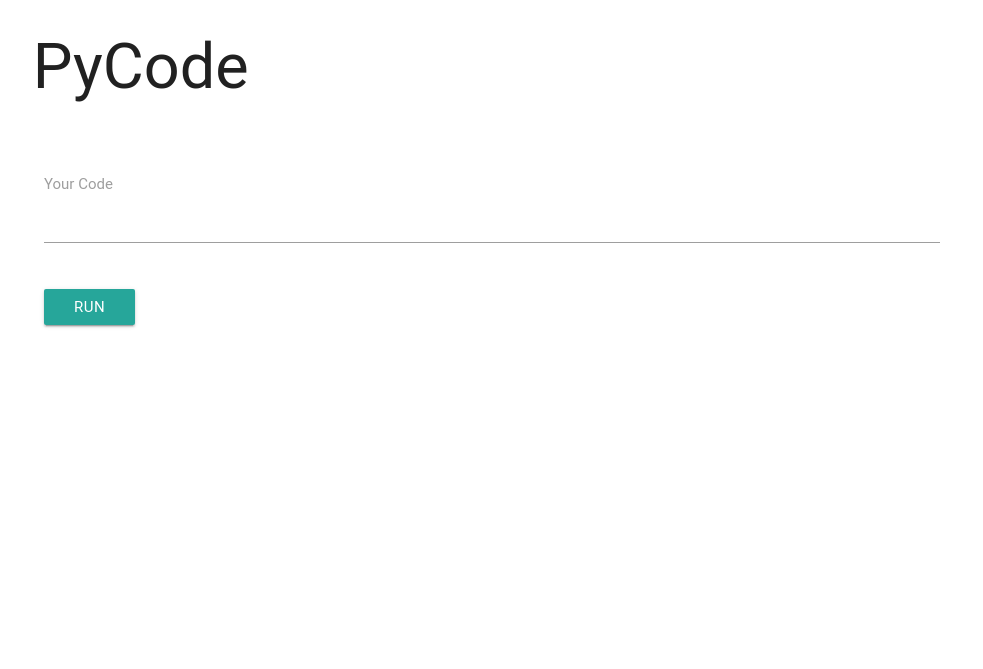
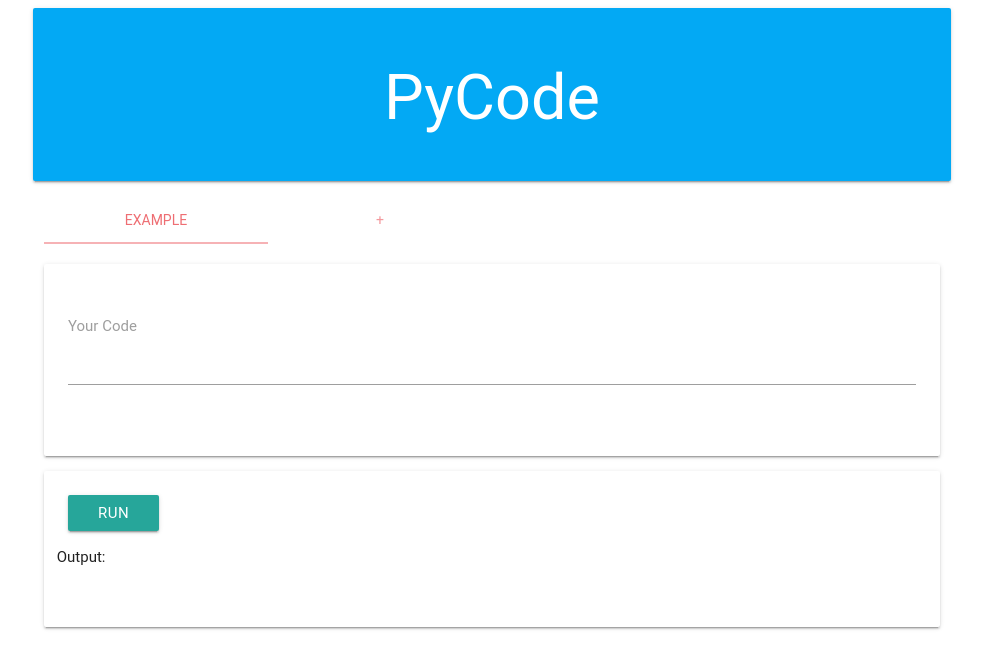
Before and after one commit to jl4282/PyCode, a Flask app: page / in a window 1280 px wide. Shown: the top 669 px of the page, without its empty margins (148-1131 px from the left). Run offline with Flask 2, Linux system fonts and the light colour scheme; some libraries are stand-ins or nearby versions; some web fonts are replaced.

Commit message:
updated styling, started to implement tabs that will eventually be for new files

```diff
--- a/templates/home.html
+++ b/templates/home.html
@@ -2,14 +2,30 @@
 {% block title %}Home{% endblock %}
 
 {% block content %}
+<div class="row">
+    <div class="col s12">
+      <ul class="tabs">
+        <li class="tab col s3"><a href="#test1" class="active">Example</a></li>
+          <!-- on click, add a tab -->
+        <li class="tab col s3"><a href="#test2">+</a></li>
+        <!--<li class="tab col s3"><a href="#test4">Add</a></li>-->
+      </ul>
+    </div>
+</div>
+<div id="test1" class="card-panel">
     <div class="row">
         <div class="input-field col s12">
             <textarea id="textarea1" class="materialize-textarea"></textarea>
             <label for="textarea1">Your Code</label>
         </div>
     </div>
+</div>
+<div class="card-panel">
     <a class="btn" id="submit">Run</a>
     <div class="row">
+        <p>Output:</p>
         <p id="terminal"></p>
     </div>
+</div>
+
 {% endblock %}
--- a/templates/layout.html
+++ b/templates/layout.html
@@ -12,7 +12,7 @@
     <script type="text/javascript" src="https://code.jquery.com/jquery-2.1.1.min.js"></script>
     <script src="https://cdnjs.cloudflare.com/ajax/libs/materialize/0.97.6/js/materialize.min.js"></script>
     <div class="container">
-        <div class="row"><h1 class="header">PyCode</h1></div>
+        <div class="row card-panel light-blue"><h1 class="center-align white-text">PyCode</h1></div>
         <div id="content">{% block content %}{% endblock %}</div>
     </div>
     <script type="text/javascript" src="http://localhost:5000/static/script.js"></script>
```
Lines whose indentation alone changed are shown as unchanged.
